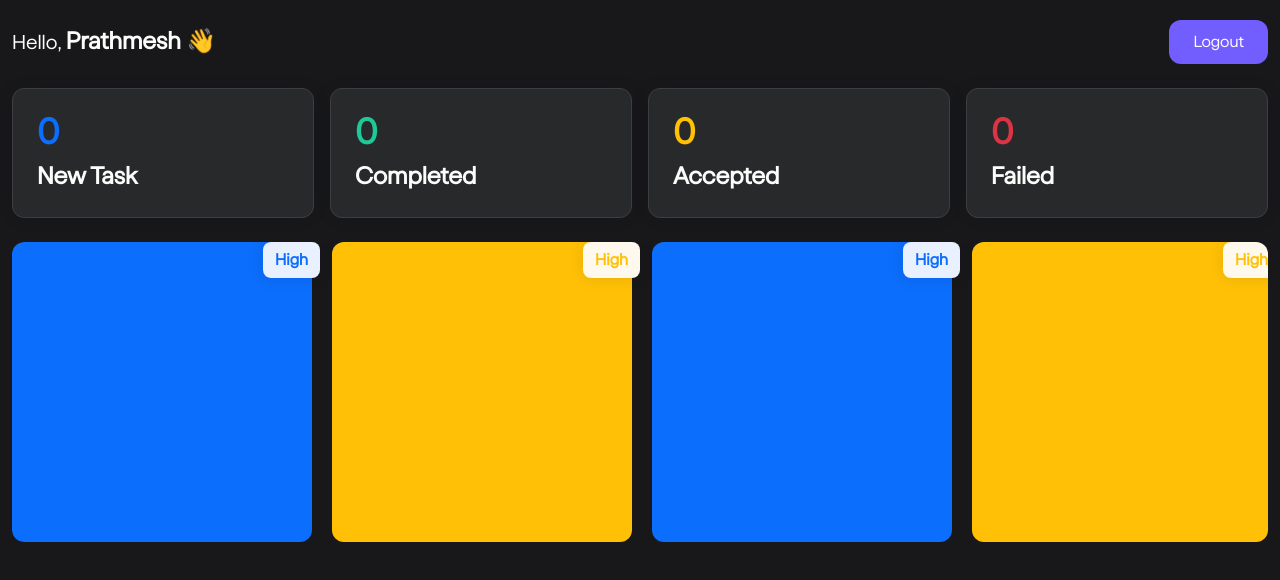
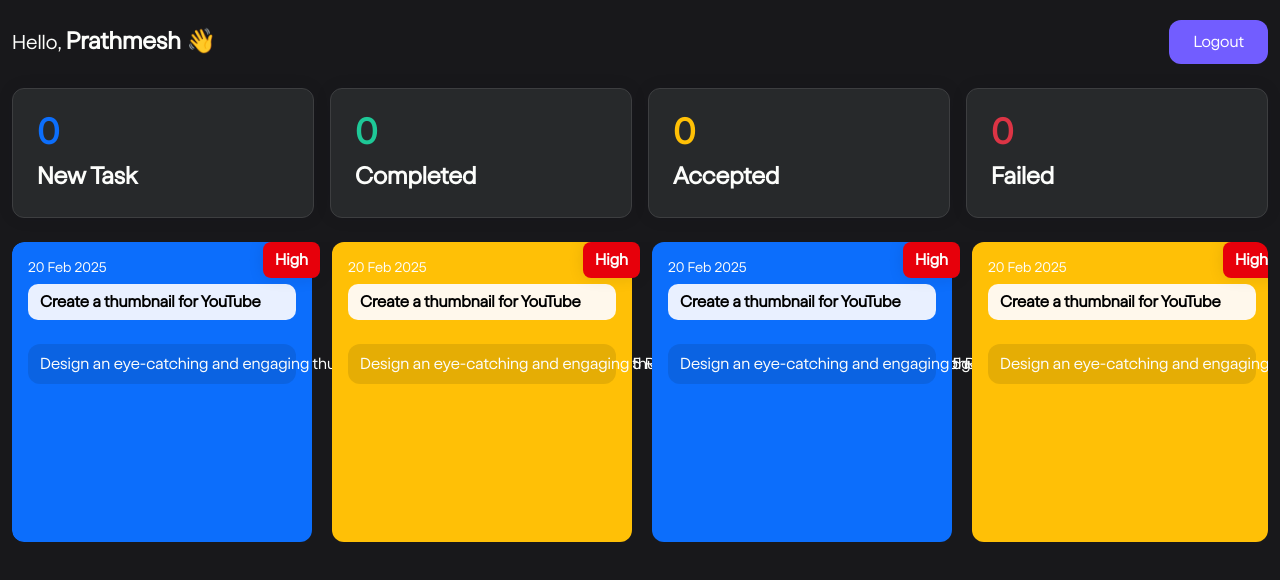
Before and after one commit to pg147/sevak-react-js, a React (Vite) app: page / in a window 1280 px wide. Shown: the top 580 px of the page. Built offline with nearby package versions, Linux system fonts and the light colour scheme.

Commit message:
added: task card - component

```diff
--- a/src/components/TaskList/TaskCards.jsx
+++ b/src/components/TaskList/TaskCards.jsx
@@ -1,13 +1,36 @@
 import React from 'react';
 import {taskColors} from "../../utils/taskColors.js";
 
-function TaskCards({ index }) {
+function TaskCards({index}) {
     let theme = index % 2 === 0 ? taskColors["newTask"] : taskColors["acceptedTask"];
 
     return (
-        <div className={`relative shrink-0 aspect-square w-[calc(100vw-96px)] md:w-[300px] rounded-xl ${theme.main}`}>
-            <div className={`size-fit absolute top-0 -right-2 px-3 py-1.5 rounded-lg shadow-intense ${theme.background}`}>
-                <h3 className={`font-semibold ${theme.stroke}`}>High</h3>
+        <div
+            className={`relative box-border shrink-0 aspect-square w-[calc(100vw-96px)] p-4 md:w-[300px] rounded-xl ${theme.main}`}
+        >
+            {/* Priority indicator */}
+            <div
+                className={`size-fit absolute top-0 -right-2 px-3 py-1.5 rounded-lg shadow-intense bg-red-600`}>
+                <h3 className={`font-semibold text-heading`}>High</h3>
+            </div>
+
+            {/* Task details */}
+            <div className={"flex flex-col space-y-6 w-full"}>
+                {/* Task Heading */}
+                <div className={"flex flex-col space-y-1.5 text-heading"}>
+                    <h3 className={"text-sm"}>20 Feb 2025</h3>
+                    <div className={`px-3 py-1.5 rounded-[10px] ${theme.background}`}>
+                        <p className={"text-black font-semibold"}>Create a thumbnail for YouTube</p>
+                    </div>
+                </div>
+
+                {/* Task briefing */}
+                <div className={"bg-black/10 text-heading rounded-xl px-3 py-2 "}>
+                    <p className={"w-full break-words"}>
+                        Design an eye-catching and engaging thumbnail for a YouTube video titled "iPhone 15 Review –
+                        Worth the Upgrade?" The goal is to grab attention and increase click-through rates.
+                    </p>
+                </div>
             </div>
         </div>
     );
```
